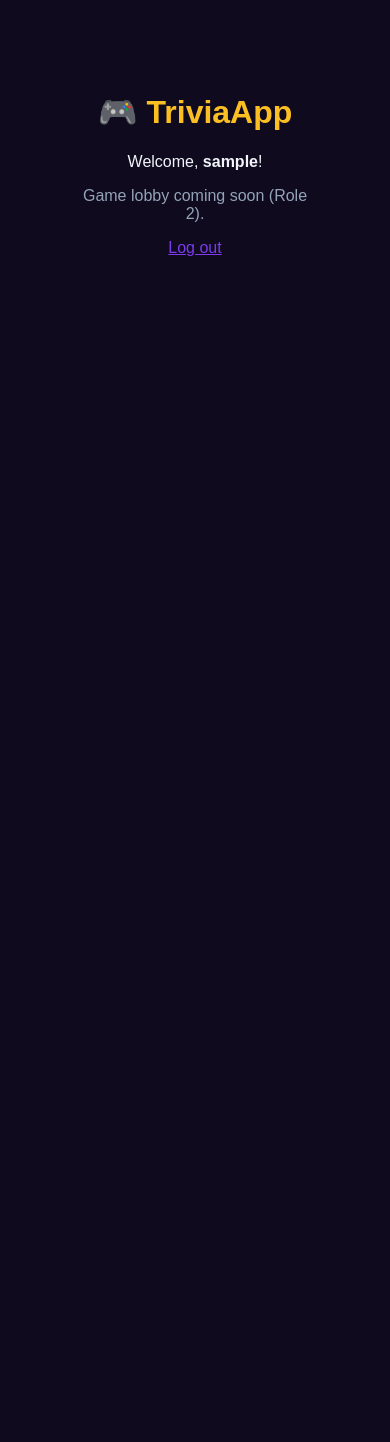
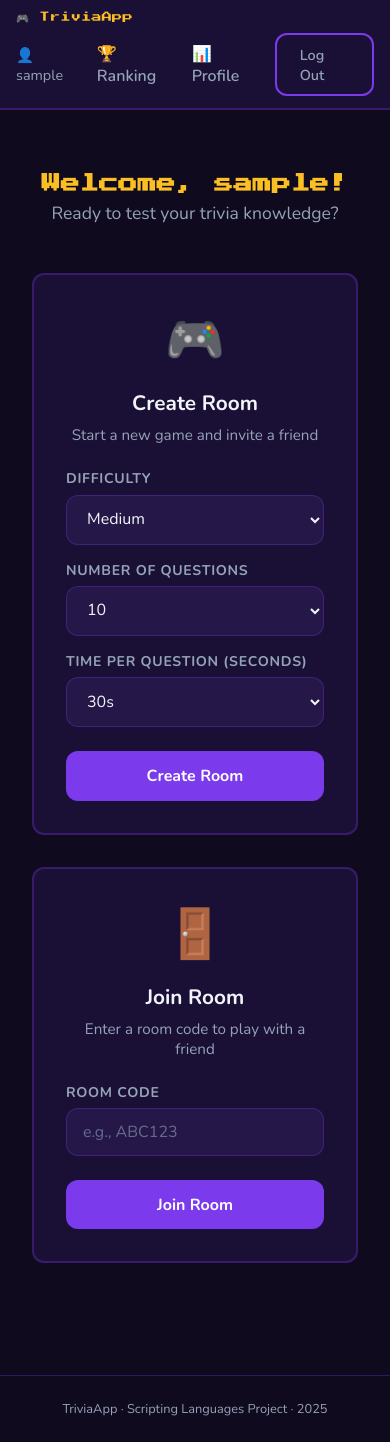
Before and after one commit to josedanielmoya/trivia-app, a Flask app: page / in a window 390 px wide. Before the commit the page ends 256 px from the top, so only its background shows below. Run offline with Flask 3, Linux system fonts and the light colour scheme; the visitor is signed in with stand-in values (Sample User, id 1).

Commit message:
feat: complete frontend integration with home page
- Create index.html template for creating and joining game rooms
- Add difficulty, question count, and time-per-question selectors
- Enable stats and admin blueprints in __init__.py
- Uncomment stats (ranking, profile) and admin links in base.html
- Replace temporary inline HTML index route with proper template
- Add CSS styling for home page with action cards
- Consolidate responsive design in single media query block

```diff
--- a/app/__init__.py
+++ b/app/__init__.py
@@ -29,26 +29,16 @@ def create_app(config_name="default"):
     # Other blueprints — uncomment when each role adds their files
     from app.game.routes import game_bp
     app.register_blueprint(game_bp, url_prefix="/game")
-    # from app.stats.routes import stats_bp
-    # app.register_blueprint(stats_bp, url_prefix="/stats")
-    # from app.admin.routes import admin_bp
-    # app.register_blueprint(admin_bp, url_prefix="/admin")
+    from app.stats.routes import stats_bp
+    app.register_blueprint(stats_bp, url_prefix="/stats")
+    from app.admin.routes import admin_bp
+    app.register_blueprint(admin_bp, url_prefix="/admin")
 
-    # Temporary root route until Role 2 implements the lobby
+    # Root route
     @app.route("/")
     @login_required
     def index():
-        from flask import render_template_string
-        return render_template_string("""
-            <!DOCTYPE html>
-            <html><head><title>TriviaApp</title></head>
-            <body style="background:#0f0a1e;color:#f1f5f9;font-family:sans-serif;text-align:center;padding:4rem">
-                <h1 style="color:#fbbf24">🎮 TriviaApp</h1>
-                <p>Welcome, <strong>{{ current_user.username }}</strong>!</p>
-                <p style="color:#94a3b8;margin-top:1rem">Game lobby coming soon (Role 2).</p>
-                <a href="/auth/logout" style="color:#7c3aed">Log out</a>
-            </body></html>
-        """)
+        return render_template("index.html")
 
     # Error handlers
     @app.errorhandler(404)
--- a/app/static/css/style.css
+++ b/app/static/css/style.css
@@ -336,15 +336,60 @@ body { font-family: var(--font-body); background: var(--bg); color: var(--text);
     display: flex; justify-content: center; gap: 1rem;
 }
 
-/* ===== RESPONSIVE ===== */
-@media (max-width: 600px) {
-    .play-header { flex-direction: column; }
-    .answers-grid { grid-template-columns: 1fr; }
-    .question-text { font-size: 1.1rem; }
-    .timer-display { font-size: 1.5rem; }
-    .results-grid { grid-template-columns: 1fr; gap: 1.5rem; }
-    .vs-separator { margin: 1rem 0; }
-    .score-value { font-size: 2.5rem; }
+
+/* ===== HOME PAGE ===== */
+.home-container {
+    max-width: 1000px; margin: 0 auto; padding: 2rem 1rem;
+}
+
+.welcome-section {
+    text-align: center; margin-bottom: 3rem;
+}
+
+.welcome-title {
+    font-family: var(--font-arcade); font-size: 1.5rem; color: var(--yellow);
+    margin-bottom: 0.5rem;
+}
+
+.welcome-subtitle {
+    color: var(--text-muted); font-size: 1.1rem;
+}
+
+.actions-grid {
+    display: grid; grid-template-columns: 1fr 1fr; gap: 2rem;
+}
+
+.action-card {
+    background: var(--surface); border: 2px solid var(--border);
+    border-radius: var(--radius); padding: 2rem;
+    transition: all 0.18s;
+}
+
+.action-card:hover {
+    border-color: var(--purple);
+    box-shadow: 0 0 20px rgba(124,58,237,0.2);
+}
+
+.card-icon {
+    font-size: 3rem; text-align: center; margin-bottom: 1rem;
+}
+
+.card-title {
+    color: var(--text); font-size: 1.3rem; margin-bottom: 0.5rem;
+    text-align: center;
+}
+
+.card-description {
+    color: var(--text-muted); font-size: 0.95rem; margin-bottom: 1.5rem;
+    text-align: center;
+}
+
+.action-card .form-group {
+    margin-bottom: 1rem;
+}
+
+.action-card select {
+    width: 100%;
 }
 
 /* ===== RESPONSIVE ===== */
@@ -355,4 +400,13 @@ body { font-family: var(--font-body); background: var(--bg); color: var(--text);
     .error-code { font-size: 3rem; }
     .room-code { font-size: 1.8rem; }
     .game-info { grid-template-columns: 1fr; }
+    .play-header { flex-direction: column; }
+    .answers-grid { grid-template-columns: 1fr; }
+    .question-text { font-size: 1.1rem; }
+    .timer-display { font-size: 1.5rem; }
+    .results-grid { grid-template-columns: 1fr; gap: 1.5rem; }
+    .vs-separator { margin: 1rem 0; }
+    .score-value { font-size: 2.5rem; }
+    .actions-grid { grid-template-columns: 1fr; }
+    .welcome-title { font-size: 1.2rem; }
 }
--- a/app/templates/base.html
+++ b/app/templates/base.html
@@ -14,11 +14,10 @@
         <div class="navbar-links">
             {% if current_user.is_authenticated %}
                 <span class="nav-user">👤 {{ current_user.username }}</span>
-                {# Uncomment when other roles are ready: #}
-                {# <a href="{{ url_for('stats.ranking') }}">🏆 Ranking</a> #}
-                {# <a href="{{ url_for('stats.profile') }}">📊 Profile</a> #}
+                <a href="{{ url_for('stats.ranking') }}">🏆 Ranking</a>
+                <a href="{{ url_for('stats.profile') }}">📊 Profile</a>
                 {% if current_user.is_admin %}
-                    {# <a href="{{ url_for('admin.dashboard') }}">⚙️ Admin</a> #}
+                    <a href="{{ url_for('admin.dashboard') }}">⚙️ Admin</a>
                 {% endif %}
                 <a href="{{ url_for('auth.logout') }}" class="btn btn-outline">Log Out</a>
             {% else %}
--- /dev/null
+++ b/app/templates/index.html
@@ -0,0 +1,73 @@
+{% extends "base.html" %}
+
+{% block title %}Home - TriviaApp{% endblock %}
+
+{% block content %}
+<div class="home-container">
+    <div class="welcome-section">
+        <h1 class="welcome-title">Welcome, {{ current_user.username }}!</h1>
+        <p class="welcome-subtitle">Ready to test your trivia knowledge?</p>
+    </div>
+
+    <div class="actions-grid">
+        <!-- Create Room -->
+        <div class="action-card">
+            <div class="card-icon">🎮</div>
+            <h2 class="card-title">Create Room</h2>
+            <p class="card-description">Start a new game and invite a friend</p>
+            <form method="POST" action="{{ url_for('game.create') }}">
+                <div class="form-group">
+                    <label for="difficulty">Difficulty</label>
+                    <select name="difficulty" id="difficulty" class="form-input">
+                        <option value="easy">Easy</option>
+                        <option value="medium" selected>Medium</option>
+                        <option value="hard">Hard</option>
+                    </select>
+                </div>
+                <div class="form-group">
+                    <label for="num_questions">Number of Questions</label>
+                    <select name="num_questions" id="num_questions" class="form-input">
+                        <option value="5">5</option>
+                        <option value="10" selected>10</option>
+                        <option value="15">15</option>
+                        <option value="20">20</option>
+                    </select>
+                </div>
+                <div class="form-group">
+                    <label for="time_per_q">Time per Question (seconds)</label>
+                    <select name="time_per_q" id="time_per_q" class="form-input">
+                        <option value="15">15s</option>
+                        <option value="20">20s</option>
+                        <option value="30" selected>30s</option>
+                        <option value="45">45s</option>
+                    </select>
+                </div>
+                <button type="submit" class="btn btn-primary btn-full">Create Room</button>
+            </form>
+        </div>
+
+        <!-- Join Room -->
+        <div class="action-card">
+            <div class="card-icon">🚪</div>
+            <h2 class="card-title">Join Room</h2>
+            <p class="card-description">Enter a room code to play with a friend</p>
+            <form method="POST" action="{{ url_for('game.join') }}">
+                <div class="form-group">
+                    <label for="code">Room Code</label>
+                    <input
+                        type="text"
+                        id="code"
+                        name="code"
+                        class="form-input"
+                        placeholder="e.g., ABC123"
+                        maxlength="6"
+                        pattern="[A-Z0-9]{6}"
+                        required
+                    >
+                </div>
+                <button type="submit" class="btn btn-primary btn-full">Join Room</button>
+            </form>
+        </div>
+    </div>
+</div>
+{% endblock %}
```
